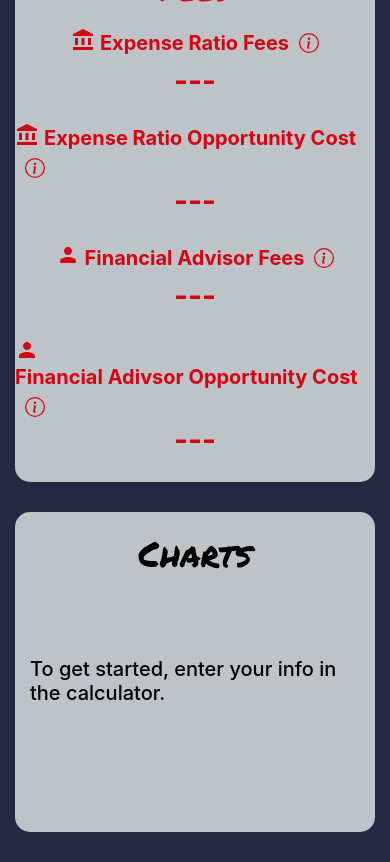
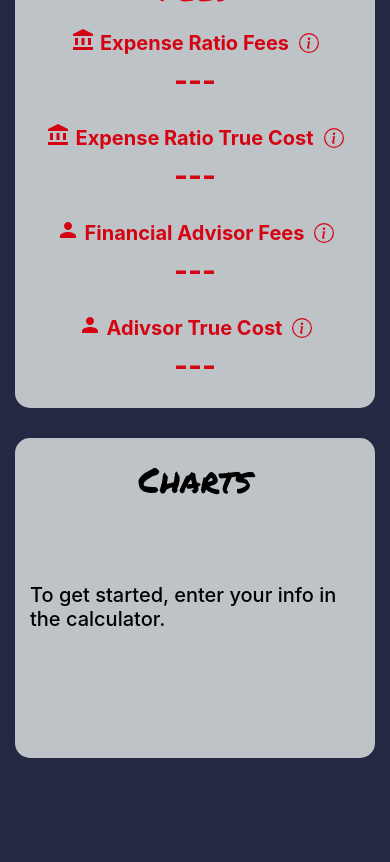
Before and after one commit to scottgibson21/investment-calculator, a React (Create React App) app: page / in a window 390 px wide. Shown: the part 1600-2462 px from the top of the page. After the commit the page ends 2388 px from the top, so only its background shows below. Built offline with nearby package versions, Linux system fonts and the light colour scheme.

Commit message:
feat: fix mobile view

```diff
--- a/src/components/CalculationChartResult.js
+++ b/src/components/CalculationChartResult.js
@@ -81,7 +81,7 @@ const styles = {
     paddingLeft: 30,
   },
   chart: {
-    width: 500,
+    width: "100%",
     height: 500,
     backgroundColor: "#4287f5",
   },
--- a/src/components/CalculationResultJumbotron.js
+++ b/src/components/CalculationResultJumbotron.js
@@ -155,7 +155,7 @@ function CalculationResultJumbotron(props) {
           </div>
           <Row style={styles.dataHeader}>
             <AccountBalance style={{ marginRight: "5px" }} />
-            <div>Expense Ratio Opportunity Cost</div>
+            <div>Expense Ratio True Cost</div>
             <OverlayTrigger
               key="startingAmount"
               placement="right"
@@ -200,7 +200,7 @@ function CalculationResultJumbotron(props) {
           </div>
           <Row style={styles.dataHeader}>
             <Person style={{ marginRight: "5px" }} />
-            <div>Financial Adivsor Opportunity Cost</div>
+            <div>Adivsor True Cost</div>
             <OverlayTrigger
               key="startingAmount"
               placement="right"
--- a/src/components/NivoCalculationChart.js
+++ b/src/components/NivoCalculationChart.js
@@ -8,7 +8,7 @@ function NivoCalculationChart(props) {
   return (
     <ResponsiveLine
       data={resultSet === undefined ? [] : resultSet[props.chartKey]}
-      margin={{ top: 10, right: 110, bottom: 100, left: 80 }}
+      margin={{ top: 10, right: 25, bottom: 100, left: 80 }}
       xScale={{ type: "point" }}
       yScale={{
         type: "linear",
```
